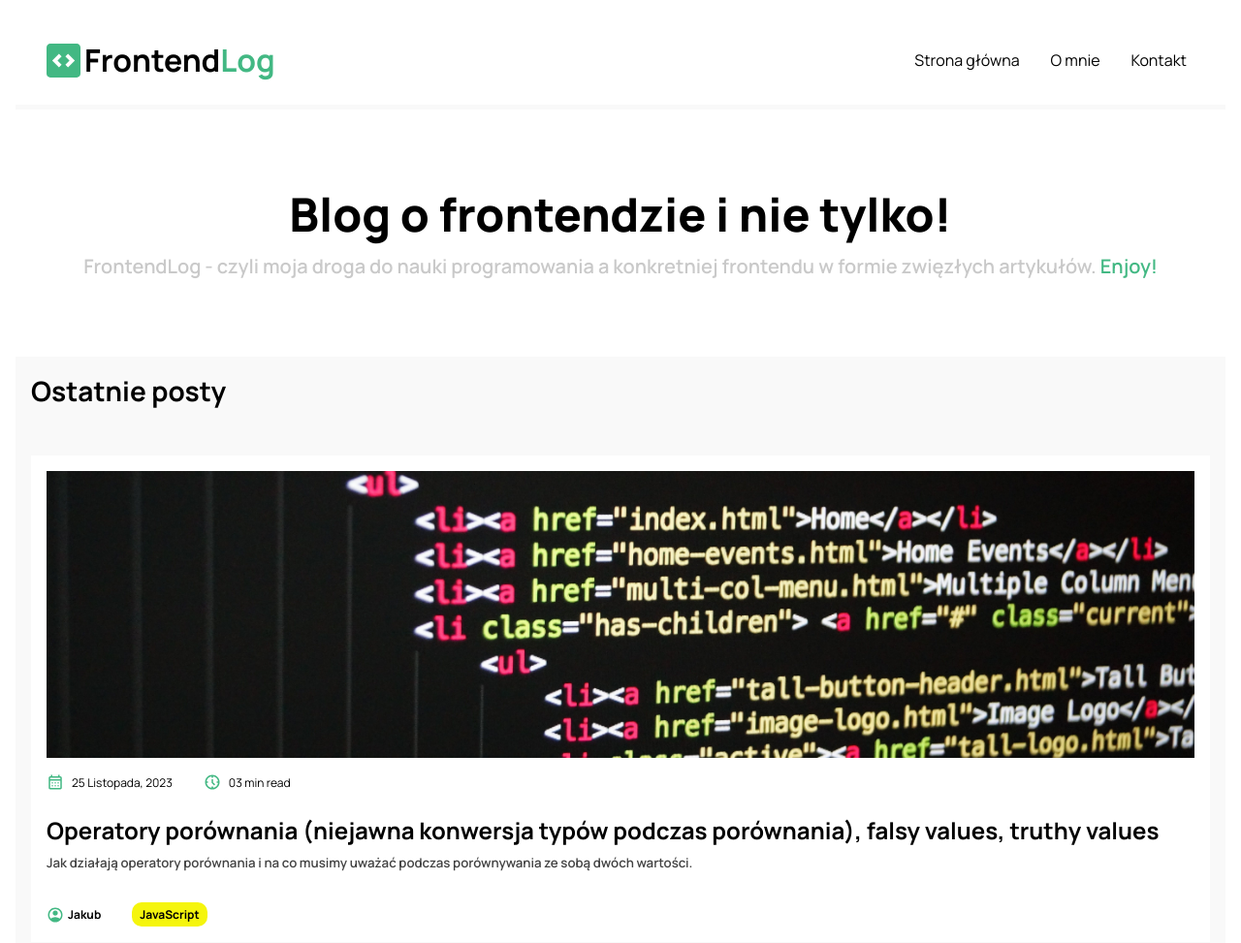
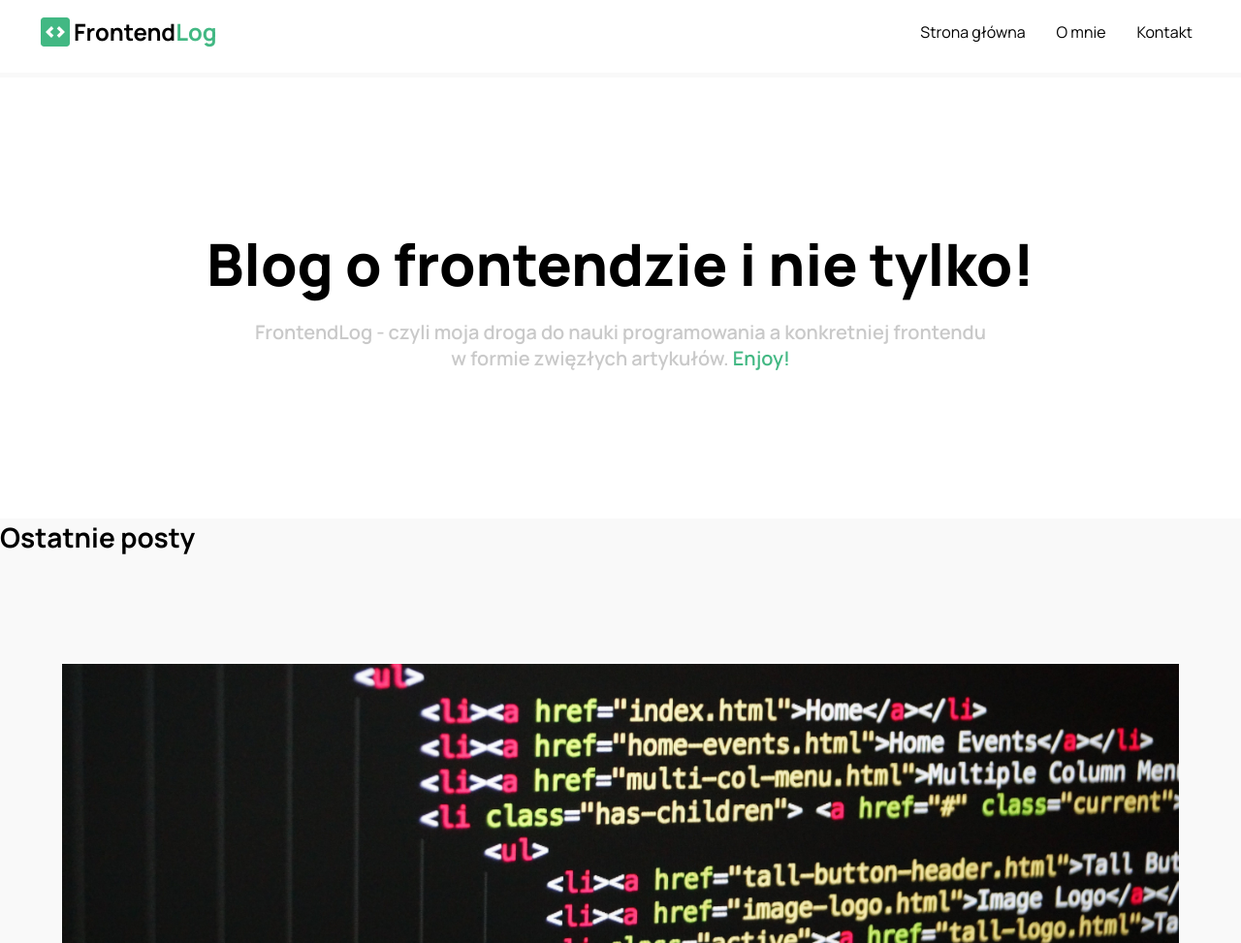
Before and after one commit to jakub-ozog/frontendlog-blog, a website: page views/index.html in a window 1280 px wide. Shown: the top 973 px of the page at 97% size. Drawn offline with Linux system fonts and the light colour scheme.

Commit message:
feat: header and container layout change

```diff
--- a/public/styles/style.scss
+++ b/public/styles/style.scss
@@ -3,6 +3,8 @@ $LightGrey: hsl(0, 0%, 79%);
 $Grey: hsl(0, 0%, 65%);
 $Black: hsl(0, 0, 0);
 $VueGreen: #42b883;
+
+$HeaderHight: 75px;
 
 * {
     box-sizing: border-box;
@@ -17,14 +19,19 @@ body {
 
 .container {
     max-width: 1440px;
-    margin-left: auto;
-    margin-right: auto;
-    padding: 1rem;
+    margin: 0 auto;
 }
 
 header {
-    padding: 1.5rem 2rem;
+    position: fixed;
+    top: 0;
+    left: 0;
+    right: 0;
+    height: 75px;
+    // padding: 1.5rem 2rem;
+    padding: 1rem 2.625rem;
     box-shadow: 0px 5px 0px 0px #8d8d8d0d;
+    background-color: $White;
 
     .nav {
         display: flex;
@@ -45,7 +52,7 @@ header {
             gap: 0.25rem;
 
             h1 {
-                font-size: 2rem;
+                font-size: 1.5rem;
                 color: $Black;
                 font-weight: 700;
 
@@ -56,7 +63,7 @@ header {
         }
 
         &__logo {
-            width: 35px;
+            width: 30px;
         }
 
         &__list {
@@ -76,19 +83,20 @@ header {
 
 .hero {
     text-align: center;
-    margin-top: 5rem;
-    // letter-spacing: -1px;
+    margin-top: calc(100px + 75px);
+    padding: 3.5rem 0;
 
     &__title {
-        font-size: 3rem;
+        font-size: 3.75rem;
         font-weight: 800;
     }
 
     &__subtitle {
-        margin-top: .5rem;
+        margin: 1rem auto;
         font-size: 1.25rem;
         color: $LightGrey;
         font-weight: 600;
+        width: 60%;
 
         span {
             color: $VueGreen;
@@ -99,7 +107,6 @@ header {
 .latest {
     margin-top: 5rem;
     background-color: #f9f9f9;
-    padding: 1rem;
 
     &__header {
         font-size: 1.75rem;
@@ -113,12 +120,13 @@ header {
         gap: 15px;
         margin-top: 3rem;
         margin-bottom: 3rem;
+        padding: 4rem;
+
     }
 
 
     &__blogItem {
         background-color: $White;
-        padding: 1rem;
 
         &:nth-child(1) {
             grid-row: 1;
--- a/views/index.html
+++ b/views/index.html
@@ -18,7 +18,7 @@
 </head>
 
 <body>
-    <div class="container">
+
     <header>
         <nav class="nav">
             <a href="/" class="nav__logoWrapper">
@@ -32,7 +32,7 @@
             </ul>
         </nav>
     </header>
-
+    <div class="container">
         <main>
             <section class="hero">
                 <h1 class="hero__title">Blog o frontendzie i nie tylko!</h1>
```
Also changed, not shown: public/assets/icons/code-tags.svg (added), public/assets/icons/terminal.svg (added), public/styles/style.css. Lines whose indentation alone changed are shown as unchanged.
